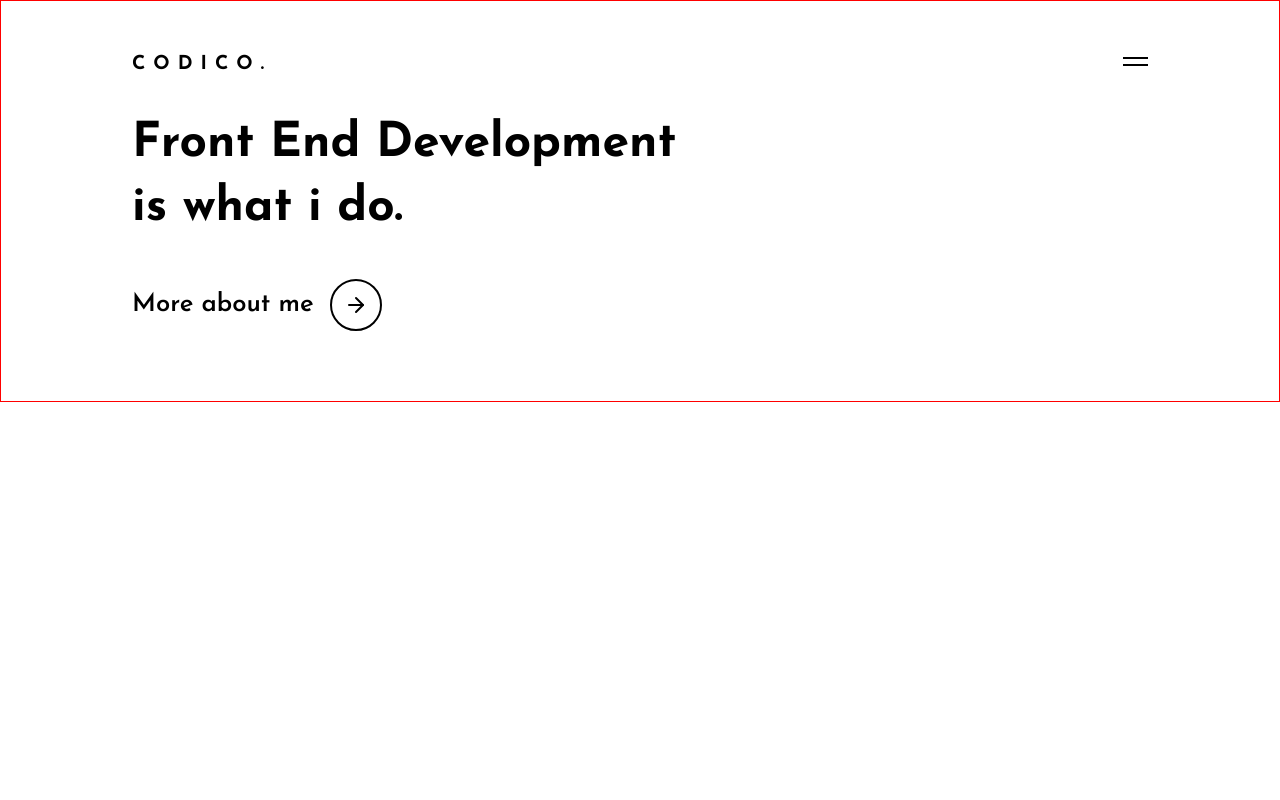
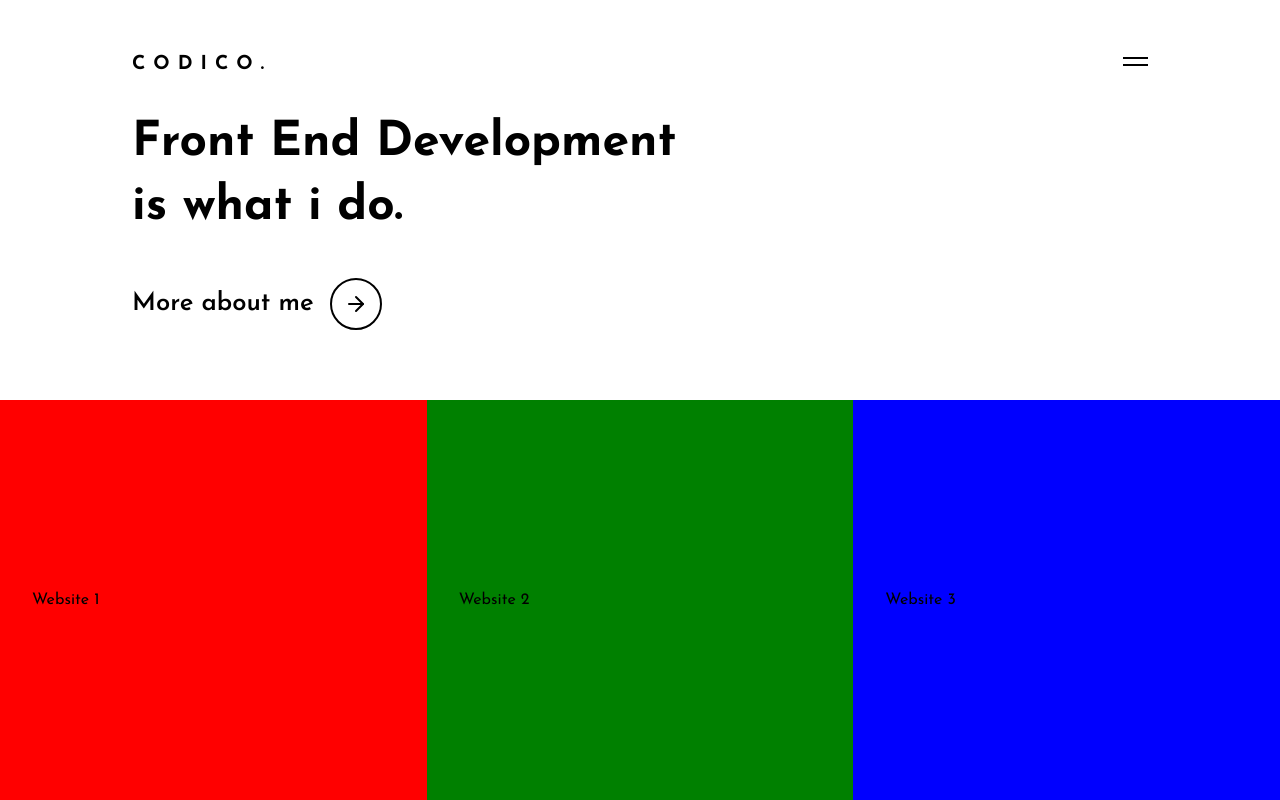
Before and after one commit to codicodev/recreate-melriver, a React (Create React App) app: page / in a window 1280 px wide. Built offline with nearby package versions, Linux system fonts and the light colour scheme.

Commit message:
added  cases

```diff
--- a/src/App.js
+++ b/src/App.js
@@ -3,6 +3,7 @@ import "./styles/App.scss";
 
 import Header from "./components/Header";
 import Banner from "./components/Banner";
+import Cases from "./components/Cases";
 
 const App = () => {
   useEffect(() => {
@@ -14,6 +15,7 @@ const App = () => {
     <div>
       <Header />
       <Banner />
+      <Cases />
     </div>
   );
 };
--- /dev/null
+++ b/src/components/Cases/Cases.js
@@ -0,0 +1,42 @@
+import React from "react";
+
+const caseStudies = [
+  {
+    id: 1,
+    title: "Website 1",
+    bg: "red",
+  },
+  {
+    id: 2,
+    title: "Website 2",
+    bg: "green",
+  },
+  {
+    id: 3,
+    title: "Website 3",
+    bg: "blue",
+  },
+];
+
+const Cases = () => {
+  return (
+    <section className="cases">
+      <div className="container-fluid">
+        <div className="row">
+          {caseStudies.map((c) => (
+            <div className="case" key={c.id}>
+              <div
+                className="case-details"
+                style={{ backgroundColor: `${c.bg}` }}
+              >
+                {c.title}
+              </div>
+            </div>
+          ))}
+        </div>
+      </div>
+    </section>
+  );
+};
+
+export default Cases;
--- /dev/null
+++ b/src/components/Cases/index.js
@@ -0,0 +1 @@
+export { default } from "./Cases";
--- a/src/styles/App.scss
+++ b/src/styles/App.scss
@@ -7,3 +7,4 @@
 @import "./components/logo.scss";
 @import "./components/hamburger.scss";
 @import "./components/banner.scss";
+@import "./components/cases.scss";
--- a/src/styles/components/banner.scss
+++ b/src/styles/components/banner.scss
@@ -1,7 +1,6 @@
 .main {
-  height: 50vh; //fallback
+  height: 50vh;
   height: calc(var(--vh, 1vh) * 50);
-  border: 1px solid red;
   background-color: $white;
   .row {
     flex-direction: column;
--- /dev/null
+++ b/src/styles/components/cases.scss
@@ -0,0 +1,32 @@
+.cases {
+  height: 50vh;
+  height: calc(var(--vh, 1vh) * 50);
+  .row {
+    @include media("<=tablet") {
+      flex-direction: column;
+    }
+    .case {
+      position: relative;
+      background: $black;
+      cursor: pointer;
+      .case-details {
+        width: 33.333vw;
+        height: 50vh;
+        height: calc(var(--vh, 1vh) * 50);
+        display: flex;
+        flex-direction: column;
+        justify-content: center;
+        padding: 32px;
+        box-sizing: border-box;
+        z-index: 1;
+        position: relative;
+        @include media("<=tablet") {
+          width: 100vw;
+        }
+        @include media("<=phone") {
+          padding: 16px;
+        }
+      }
+    }
+  }
+}
--- a/src/styles/container.scss
+++ b/src/styles/container.scss
@@ -30,3 +30,12 @@
     justify-content: space-between;
   }
 }
+
+.container-fluid {
+  width: 100%;
+  height: 100%;
+  .row {
+    display: flex;
+    height: 100%;
+  }
+}
```
